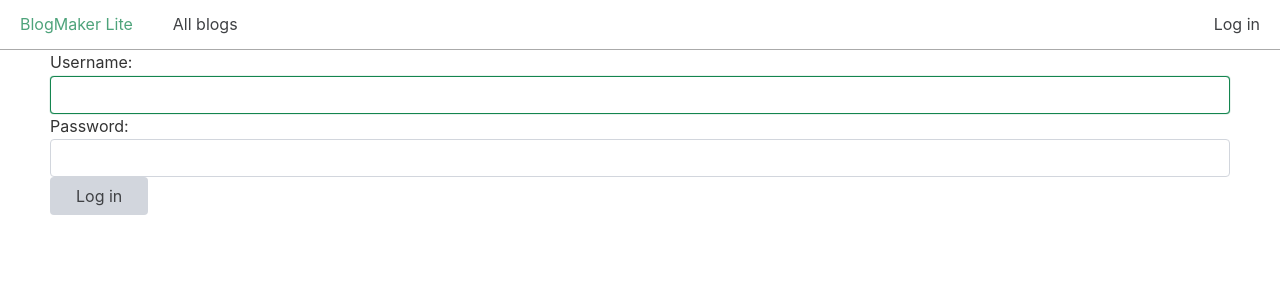
After one commit to RandallKeur/blog-maker-lite, a Django app: page /accounts/login/ in a window 1280 px wide. The commit adds this page. Shown: the top 300 px of the page. Run offline with Django 5.2, Linux system fonts and the light colour scheme.

Commit message:
Part 13 (#4)
* implement part 13 with log in and out functionality

* add lint and re-formatting

```diff
--- /dev/null
+++ b/accounts/templates/registration/login.html
@@ -0,0 +1,16 @@
+{% extends "blogs/base.html" %}
+
+{% block content %}
+
+    {% if form.errors %}
+        <p>Your username and password didn't match. Please try again.</p>
+    {% endif %}
+
+    <form action="{% url 'accounts:login' %}" method='post'>
+        {% csrf_token %}
+        {{ form.as_div }}
+
+        <button name="submit">Log in</button>
+    </form>
+
+{% endblock content %}
--- /dev/null
+++ b/accounts/urls.py
@@ -0,0 +1,7 @@
+from django.contrib.auth import urls as auth_urls
+from django.urls import path, include
+
+app_name = 'accounts'
+urlpatterns = [
+    path("", include(auth_urls))
+]
--- a/blogmaker_lite.py
+++ b/blogmaker_lite.py
@@ -4,6 +4,7 @@ from django.core.handlers.wsgi import WSGIHandler
 
 urlpatterns = [
     path("admin/", admin.site.urls),
+    path("accounts/", include("accounts.urls")),
     path("", include("blogs.urls")),
 ]
 
--- a/blogs/admin.py
+++ b/blogs/admin.py
@@ -1,4 +1,5 @@
 from django.contrib import admin
+
 from .models import Blog, BlogPost
 
 admin.site.register((Blog, BlogPost))
--- a/blogs/templates/blogs/base.html
+++ b/blogs/templates/blogs/base.html
@@ -3,9 +3,9 @@
 <!doctype html>
 <html lang="en-US">
 <head>
-    <meta charset="utf-8" />
+    <meta charset="utf-8"/>
     <meta name="viewport"
-      content="width=device-width, initial-scale=1.0" />
+          content="width=device-width, initial-scale=1.0"/>
     <link href="{% static 'chota.css' %}" rel="stylesheet"
           type="text/css">
     <link href="{% static 'custom.css' %}" rel="stylesheet"
@@ -18,6 +18,22 @@
         <a class="active" href="{% url 'blogs:index' %}">BlogMaker Lite</a>
         <a href="{% url 'blogs:blogs' %}">All blogs</a>
     </div>
+
+    <div class="nav-right">
+        {% if user.is_authenticated %}
+            <span class="is-vertical-align">
+      Hello, {{ user.username }}</span>
+
+            <form action="{% url 'accounts:logout' %}" method="post"
+                  class="is-vertical-align">
+                {% csrf_token %}
+                <button class="button outline">Log out</button>
+            </form>
+
+        {% else %}
+            <a href="{% url 'accounts:login' %}">Log in</a>
+        {% endif %}
+    </div>
 </nav>
 <div class="container">
     {% block content %}{% endblock content %}
--- a/blogs/templates/blogs/blog.html
+++ b/blogs/templates/blogs/blog.html
@@ -11,7 +11,7 @@
                 <h3><a href="{% url 'blogs:post' post.id %}">
                     {{ post.title }}</a></h3>
             </header>
-      <p class="date">{{ post.date_added|date:"DATE_FORMAT"}}</p>
+            <p class="date">{{ post.date_added|date:"DATE_FORMAT" }}</p>
             <p>{{ post.body|truncatewords:10 }}</p>
         </div>
 
--- a/blogs/templates/blogs/post.html
+++ b/blogs/templates/blogs/post.html
@@ -5,7 +5,7 @@
     <h2>{{ post.title }}</h2>
 
     <div class="text-right">
-  <span>{{ post.date_added|date:"DATE_FORMAT"}}</span> |
+        <span>{{ post.date_added|date:"DATE_FORMAT" }}</span> |
         <span>
     <a href="{% url 'blogs:blog' blog.id %}">{{ blog.title }}</a>
   </span>
--- a/blogs/urls.py
+++ b/blogs/urls.py
@@ -1,5 +1,6 @@
+from django.contrib import admin
 from django.urls import path
-from django.contrib import admin
+
 from blogs import views
 
 app_name = "blogs"
--- a/generate_sample_data.py
+++ b/generate_sample_data.py
@@ -1,4 +1,5 @@
 """Script to generate sample data."""
+# ruff: noqa
 
 import argparse
 import os
--- a/manage.py
+++ b/manage.py
@@ -1,4 +1,5 @@
 import os
+
 from django.core.management import execute_from_command_line
 
 if __name__ == "__main__":
--- a/settings.py
+++ b/settings.py
@@ -19,6 +19,7 @@ TEMPLATES = [
 ]
 INSTALLED_APPS = [
     "blogs",
+    "accounts",
     "django.contrib.admin",
     "django.contrib.auth",
     "django.contrib.contenttypes",
@@ -28,6 +29,7 @@ INSTALLED_APPS = [
 ]
 MIDDLEWARE = [
     'django.contrib.sessions.middleware.SessionMiddleware',
+    'django.middleware.csrf.CsrfViewMiddleware',
     'django.contrib.auth.middleware.AuthenticationMiddleware',
     'django.contrib.messages.middleware.MessageMiddleware',
 ]
@@ -43,3 +45,5 @@ STATICFILES_DIRS = [
     "css",
 ]
 STATIC_ROOT = "staticfiles/"
+LOGIN_REDIRECT_URL = "blogs:index"
+LOGOUT_REDIRECT_URL = "blogs:index"
```
Also changed, not shown: accounts/__init__.py (added), blogs/migrations/0002_blogpost.py, blogs/templates/blogs/blogs.html (indentation only), blogs/templates/blogs/index.html (indentation only), blogs/views.py (line endings or trailing spaces), 1 other file. Lines whose indentation alone changed are shown as unchanged.
